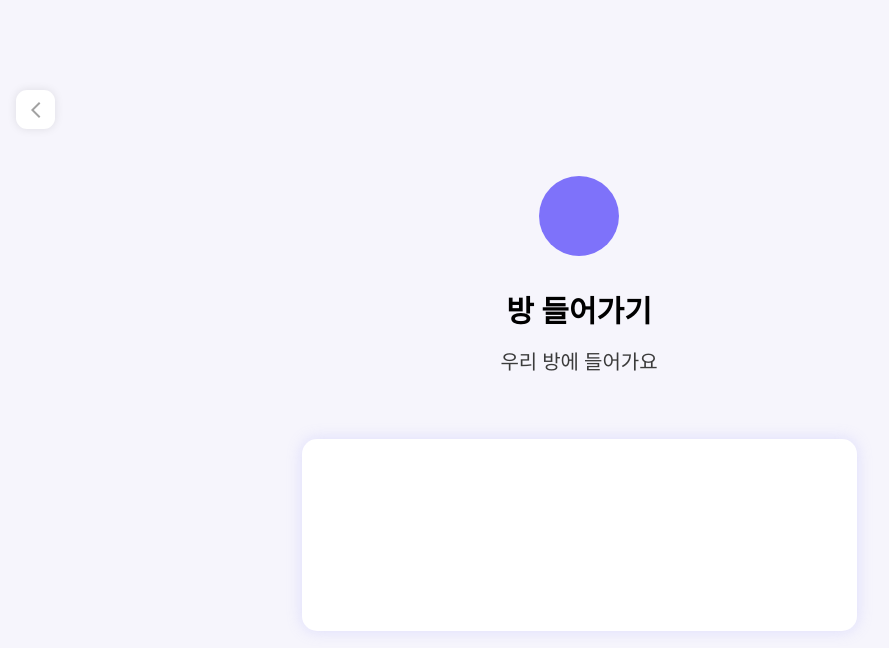
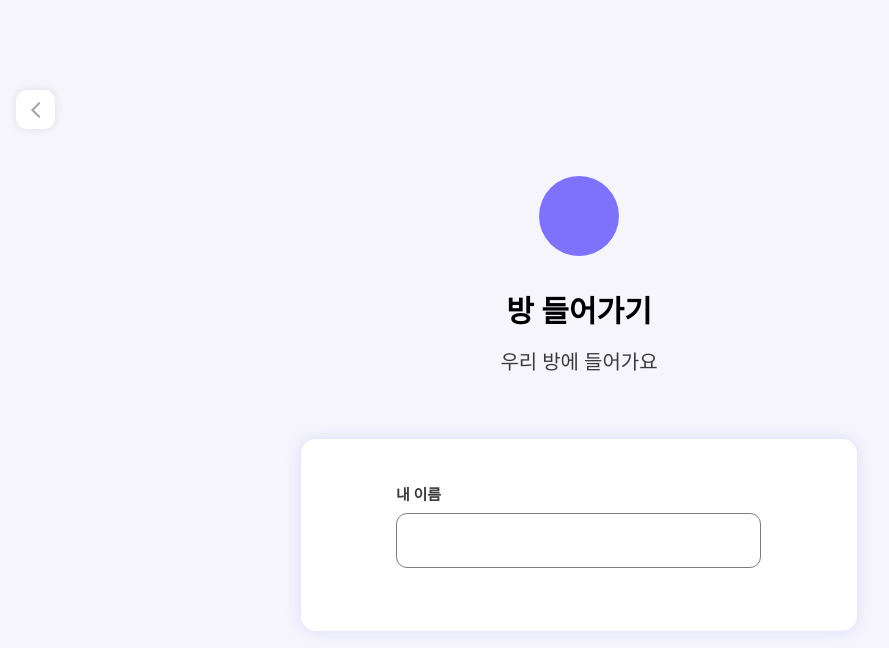
Before and after one commit to LikeLionHGU/Yesod_Kimchijjim_Front, a React (Create React App) app: page /room/join in a window 1280 px wide. Shown: the top 648 px of the page, without its empty margins (61-950 px from the left). Built offline with nearby package versions, Linux system fonts and the light colour scheme.

Commit message:
RoomJoinPage에서 내 이름, input박스 생성 및 오류 메세지 띄우기

```diff
--- a/src/pages/RoomJoinPage/RoomJoinPage.js
+++ b/src/pages/RoomJoinPage/RoomJoinPage.js
@@ -18,7 +18,7 @@ const RoomJoinPage = () => {
     const [isUserNameError, setIsUserNameError] = useState(false);
 
     const handleNameChange = (e) => {
-        const value = e.target.values;
+        const value = e.target.value;
         setUserName(value);
 
         const regex = /^[가-힣a-zA-Z]+$/;
@@ -47,7 +47,23 @@ const RoomJoinPage = () => {
                 titleText={"방 들어가기"}
                 subTitleText={"우리 방에 들어가요"}
             />
-            <Card></Card>
+            <Card>
+                <FormGroup>
+                    <Label>내 이름</Label>
+                    <Input
+                        type="text"
+                        value={userName}
+                        onChange={handleNameChange}
+                        $hasError={isUserNameError}
+                    />
+
+                    {isUserNameError && <ErrorContainer>
+                        <IconImage src={InfoIconImg}/>
+                        <ErrorMessage>한국어·영문만 사용 가능하며, 이름은 2~10자로 입력해주세요</ErrorMessage>
+                        </ErrorContainer>}
+                </FormGroup>
+            </Card>
+
 
 
         </PageContainer>
@@ -74,11 +90,70 @@ const Card = styled.div`
     border-radius: 15px;
     background: ${Colors.white};
     box-shadow: 0 0 15px 0 rgba(163, 163, 253, 0.30);
-    width: 555px;
+    width: 556px;
     height: 192px;
     box-sizing: border-box;
     padding: 49px 95px;
-    gap: 10px;
+    gap: 0;
     display: flex;
     flex-direction: column;
 `;
+
+const FormGroup = styled.div`
+    display: flex;
+    flex-direction: column;
+    gap: 10px;
+    position: relative;
+`;
+
+const Label = styled.label`
+    margin: 0;
+    display: block;
+    font-weight: 700;
+    line-height: 15px;
+    font-family: ${Colors.font};
+    font-size: 15px;
+    font-style: normal;
+    color: ${Colors.detailBlack};
+`;
+
+const Input = styled.input`
+    box-sizing: border-box;
+
+    width: 365px;
+    height: 55px;
+    border-radius: 11px;
+    border: solid ${props => (props.$hasError ? `2px ${Colors.errorColor}` : `1px ${Colors.borderLine}`)};
+    background: ${Colors.white};
+    font-size: 15px;
+    outline: none;
+    padding: 20px 28px;
+
+    &:focus{
+        border: 2px solid ${props => (props.$hasError ? `${Colors.errorColor}` : `${Colors.mainPurple}`)};
+    }
+`;
+
+const IconImage = styled.img`
+    width: 15px;
+    height: 15px;
+`;
+
+const ErrorContainer = styled.div`
+    display: flex;
+    align-items: center;
+    gap: 5px;
+    position: absolute;
+    top: 100%;
+    left: 0;
+    margin-top: 6px;
+`;
+
+const ErrorMessage = styled.span`
+    color: ${Colors.errorColor};
+    font-family: "Noto Sans KR";
+    font-size: 11px;
+    font-style: normal;
+    font-weight: 500;
+    line-height: normal;
+`;
--- a/src/styles/colors.js
+++ b/src/styles/colors.js
@@ -6,7 +6,7 @@ export const Colors = {
     backgroundColor: "#F6F5FC",
     white: "#FFF",
     detailWhite: "#E9E9E9",
-    borderLine: "#B6B6B6", //2,3,4명 선택
+    borderLine: "#7E7E7E", //2,3,4명 선택
     inputColor: "#DADADA",
     boxShadowBlack: "rgba(0, 0, 0, 0.10)",
     boxShadowPurple: "rgba(163, 163, 253, 0.30)",
```
